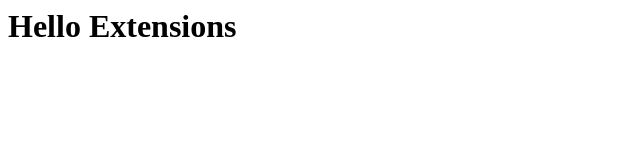
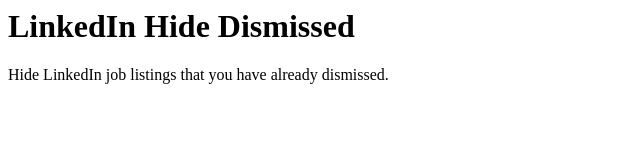
Before and after one commit to bev/linkedin-hide-dismissed, a browser extension: page index.html in a window 1280 px wide. Shown: the whole page, without its empty margins (0-640 px from the left). Drawn offline with Linux system fonts and the light colour scheme.

Commit message:
Update popup

```diff
--- a/index.html
+++ b/index.html
@@ -1,6 +1,6 @@
 <html>
   <body>
-    <h1>Hello Extensions</h1>
-    <!-- <script src="script.js"></script> -->
+    <h1>LinkedIn Hide Dismissed</h1>
+    <p>Hide LinkedIn job listings that you have already dismissed.</p>
   </body>
 </html>
```
